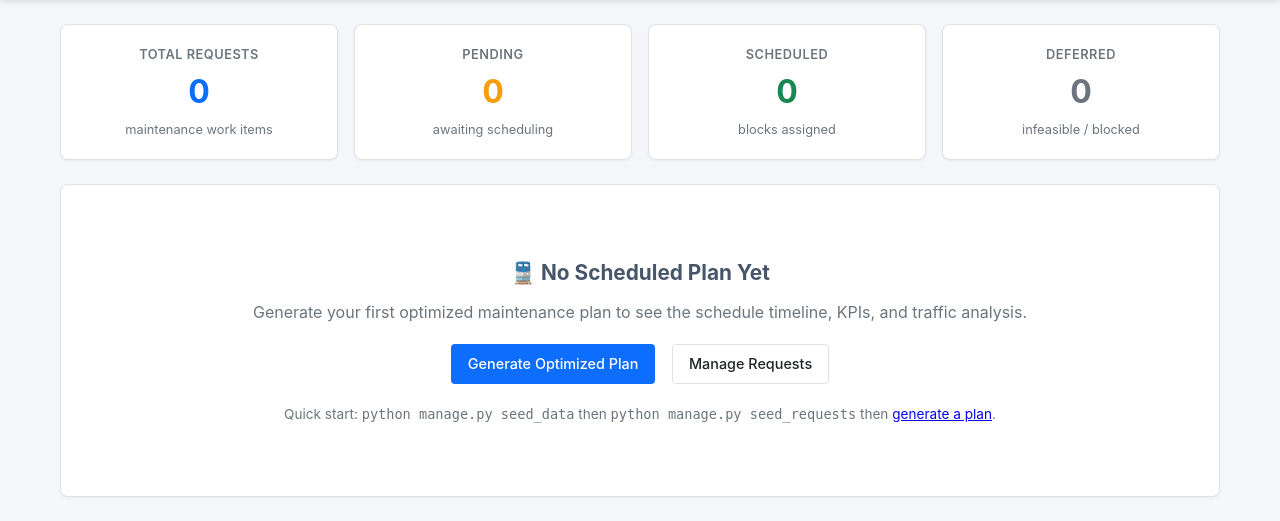
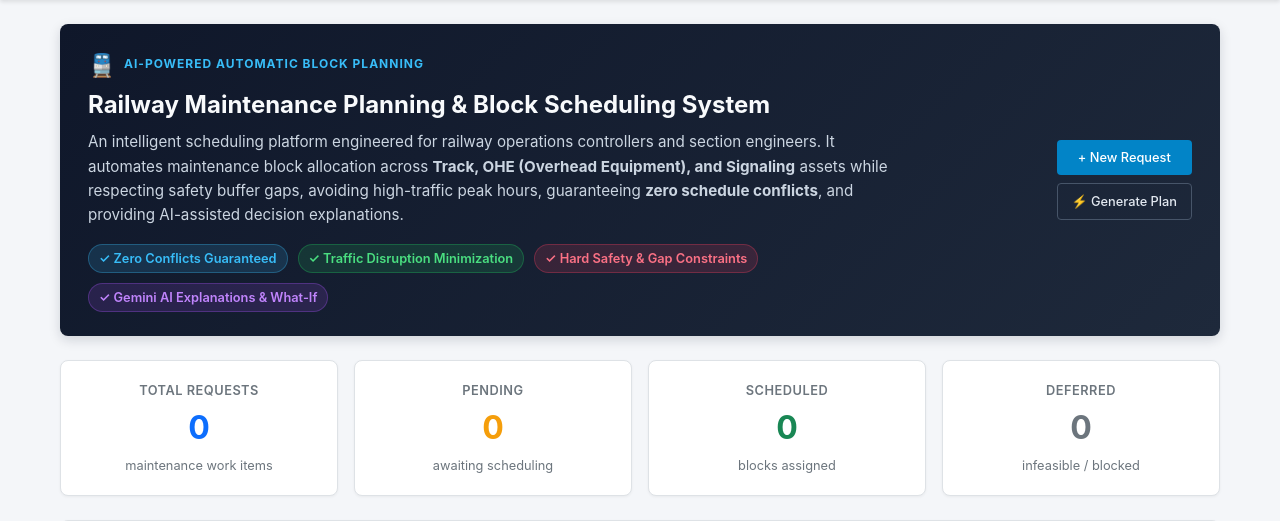
Before and after one commit to KalluriGanesh/AI-Powered-Automatic-Block-Planning, a Django app: page / in a window 1280 px wide. Shown: the part 58-579 px from the top of the page. Before the commit the page ends 555 px from the top, so only its background shows below. Run offline with Django 5.2, Linux system fonts and the light colour scheme; data that the repository does not hold is empty.

Commit message:
Add website introductory banner to dashboard homepage

```diff
--- a/dashboard/templates/dashboard/home.html
+++ b/dashboard/templates/dashboard/home.html
@@ -119,6 +119,49 @@
 {% endblock %}
 
 {% block content %}
+<!-- Welcome & About Intro Banner -->
+<div class="card" style="background: linear-gradient(135deg, #0f172a 0%, #1e293b 100%); color: #ffffff; border: none; padding: 24px 28px; margin-bottom: 24px; box-shadow: 0 4px 12px rgba(15, 23, 42, 0.15);">
+    <div style="display: flex; justify-content: space-between; align-items: flex-start; gap: 20px; flex-wrap: wrap;">
+        <div style="max-width: 820px;">
+            <div style="display: flex; align-items: center; gap: 8px; margin-bottom: 8px;">
+                <span style="font-size: 1.4rem;">🚆</span>
+                <span style="text-transform: uppercase; letter-spacing: 1px; font-size: 0.75rem; color: #38bdf8; font-weight: 700;">AI-Powered Automatic Block Planning</span>
+            </div>
+            <h1 style="font-size: 1.5rem; font-weight: 700; color: #f8fafc; margin-bottom: 10px; line-height: 1.3;">
+                Railway Maintenance Planning & Block Scheduling System
+            </h1>
+            <p style="font-size: 0.95rem; color: #cbd5e1; line-height: 1.6; margin-bottom: 16px;">
+                An intelligent scheduling platform engineered for railway operations controllers and section engineers.
+                It automates maintenance block allocation across <strong>Track, OHE (Overhead Equipment), and Signaling</strong> assets
+                while respecting safety buffer gaps, avoiding high-traffic peak hours, guaranteeing <strong>zero schedule conflicts</strong>,
+                and providing AI-assisted decision explanations.
+            </p>
+            <div style="display: flex; gap: 10px; flex-wrap: wrap; font-size: 0.8rem;">
+                <span style="background: rgba(56, 189, 248, 0.15); color: #38bdf8; border: 1px solid rgba(56, 189, 248, 0.3); padding: 4px 10px; border-radius: 20px; font-weight: 600;">
+                    ✓ Zero Conflicts Guaranteed
+                </span>
+                <span style="background: rgba(34, 197, 94, 0.15); color: #4ade80; border: 1px solid rgba(34, 197, 94, 0.3); padding: 4px 10px; border-radius: 20px; font-weight: 600;">
+                    ✓ Traffic Disruption Minimization
+                </span>
+                <span style="background: rgba(244, 63, 94, 0.15); color: #fb7185; border: 1px solid rgba(244, 63, 94, 0.3); padding: 4px 10px; border-radius: 20px; font-weight: 600;">
+                    ✓ Hard Safety & Gap Constraints
+                </span>
+                <span style="background: rgba(168, 85, 247, 0.15); color: #c084fc; border: 1px solid rgba(168, 85, 247, 0.3); padding: 4px 10px; border-radius: 20px; font-weight: 600;">
+                    ✓ Gemini AI Explanations & What-If
+                </span>
+            </div>
+        </div>
+        <div style="display: flex; flex-direction: column; gap: 8px; align-self: center;">
+            <a href="{% url 'requests_app:request_create' %}" class="btn btn-primary btn-sm" style="background: #0284c7; border: none; padding: 8px 14px; text-align: center;">
+                + New Request
+            </a>
+            <a href="{% url 'planner:generate_plan' %}" class="btn btn-outline btn-sm" style="color: #e2e8f0; border-color: #475569; padding: 8px 14px; text-align: center;">
+                ⚡ Generate Plan
+            </a>
+        </div>
+    </div>
+</div>
+
 <!-- KPI Cards -->
 <div class="kpi-grid">
     <div class="kpi-card">
```
